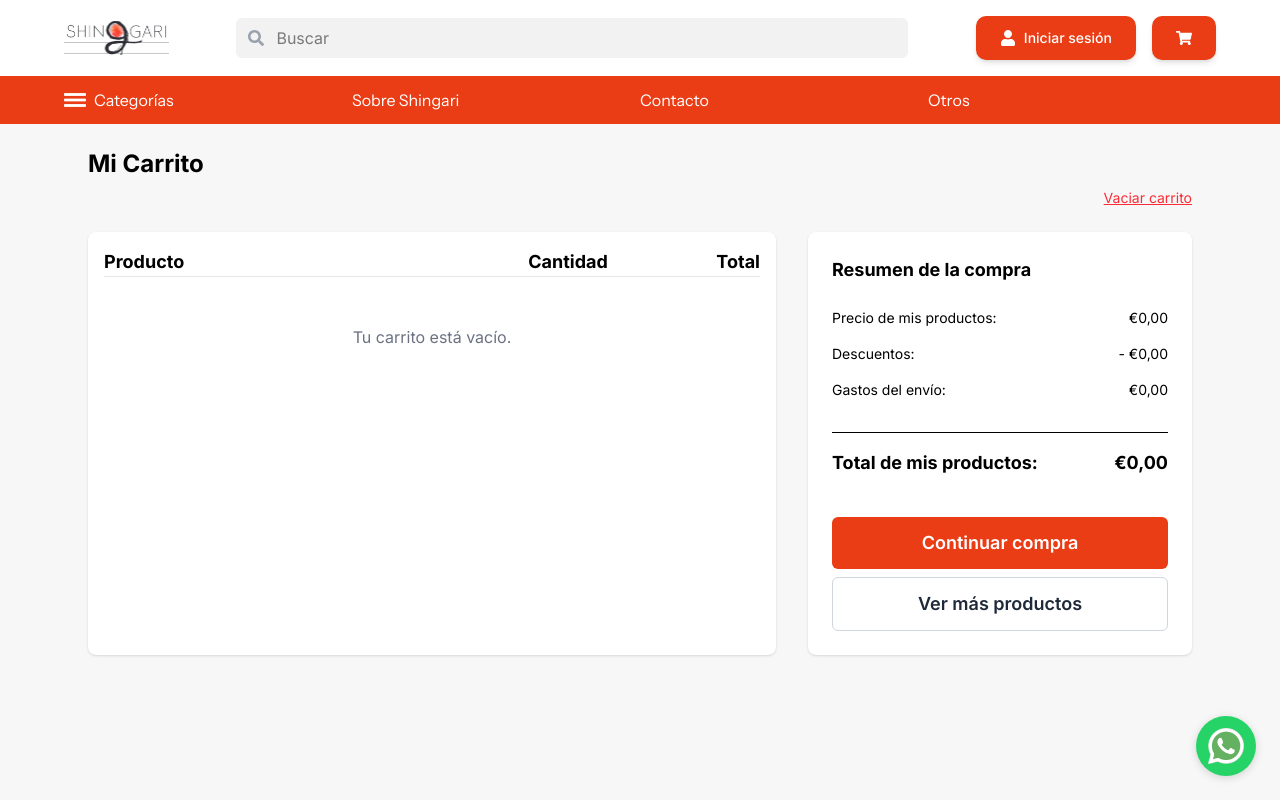
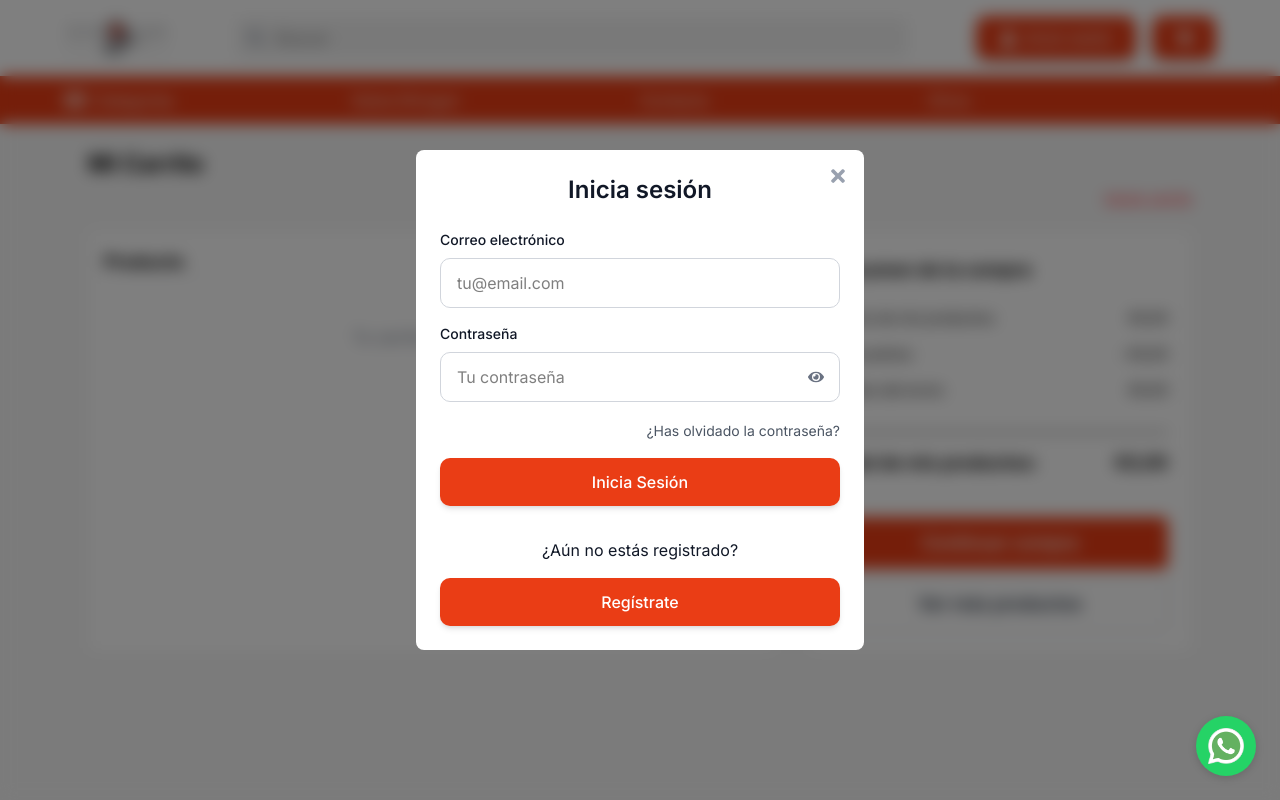
Before and after one commit to futurahaus/shingari, a Next.js app in the folder apps/frontend/: page /carrito in a window 1280 px wide. Shown: the top 800 px of the page. Built offline with nearby package versions, Linux system fonts and the light colour scheme.

Commit message:
feat: request login or register  access to usage of shopping cart.

```diff
--- a/apps/frontend/src/app/(main)/carrito/page.tsx
+++ b/apps/frontend/src/app/(main)/carrito/page.tsx
@@ -3,10 +3,24 @@ import React from "react";
 import { useCart } from "@/contexts/CartContext";
 import Image from "next/image";
 import { useRouter } from 'next/navigation';
+import { useAuth } from '@/contexts/AuthContext';
+import LoginModal from '@/components/auth/LoginModal';
+import { useState, useEffect } from 'react';
 
 const CarritoPage = () => {
   const { cart, updateQuantity, removeFromCart, removeAllFromCart } = useCart();
   const router = useRouter();
+  const { user, isLoading } = useAuth();
+  const [showLoginModal, setShowLoginModal] = useState(false);
+
+  useEffect(() => {
+    if (!isLoading && !user) {
+      setShowLoginModal(true);
+    } else {
+      setShowLoginModal(false);
+    }
+  }, [user, isLoading]);
+
   // Calculate totals
   const total = cart.reduce((sum, p) => sum + p.price * p.quantity, 0);
   const discount = 0; // Placeholder for discounts
@@ -18,7 +32,7 @@ const CarritoPage = () => {
       {/* Header */}
       <header className="w-full max-w-6xl px-6 py-6 flex flex-col gap-2">
         <h1 className="text-2xl font-bold">Mi Carrito</h1>
-        <button className="text-red-500 text-sm underline self-end" onClick={removeAllFromCart}>
+        <button className="text-red-500 text-sm underline self-end" onClick={removeAllFromCart} disabled={!user}>
           Vaciar carrito
         </button>
       </header>
@@ -51,12 +65,13 @@ const CarritoPage = () => {
                   <button
                     className="px-2 py-1 bg-gray-100 rounded cursor-pointer"
                     onClick={() => updateQuantity(item.id, Math.max(1, item.quantity - 1))}
-                    disabled={item.quantity <= 1}
+                    disabled={item.quantity <= 1 || !user}
                   >-</button>
                   <span className="mx-1">{item.quantity}</span>
                   <button
                     className="px-2 py-1 bg-gray-100 rounded cursor-pointer"
                     onClick={() => updateQuantity(item.id, item.quantity + 1)}
+                    disabled={!user}
                   >+</button>
                 </div>
                 <div className="w-32 text-right font-semibold">
@@ -65,6 +80,7 @@ const CarritoPage = () => {
                 <button
                   className="ml-4 text-xs text-red-500 hover:underline"
                   onClick={() => removeFromCart(item.id)}
+                  disabled={!user}
                 >Eliminar</button>
               </div>
             ))
@@ -93,8 +109,13 @@ const CarritoPage = () => {
             <button
               className="w-full bg-[#EA3D15] text-white py-3 rounded-md font-semibold text-lg hover:bg-[#d43e0e] transition cursor-pointer"
               onClick={() => {
+                if (!user) {
+                  setShowLoginModal(true);
+                  return;
+                }
                 router.push('/pagos');
               }}
+              disabled={!user}
             >
               Continuar compra
             </button>
@@ -107,6 +128,9 @@ const CarritoPage = () => {
           </div>
         </aside>
       </main>
+      {showLoginModal && (
+        <LoginModal isOpen={showLoginModal} onClose={() => setShowLoginModal(false)} redirectPath={"/carrito"} />
+      )}
     </div>
   );
 };
```
